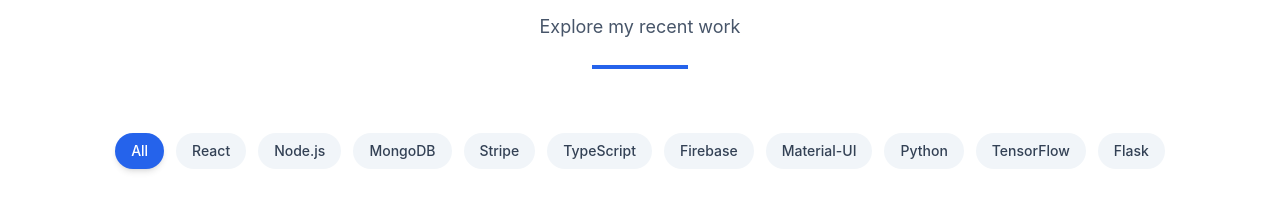
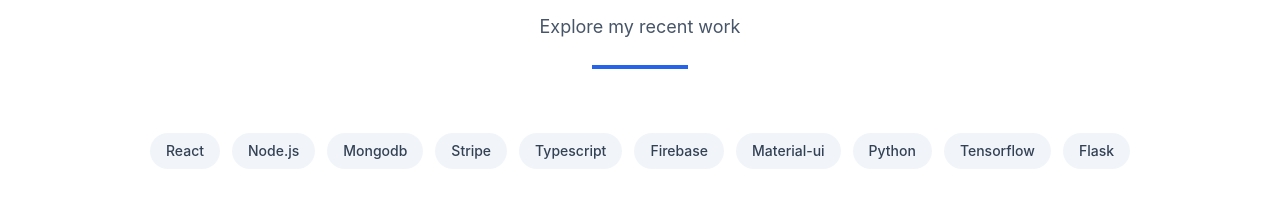
Before and after one commit to Josephalexantony-aot/my-portfolio-2025, a React (Vite) app: page / in a window 1280 px wide. Shown: the part 923-1138 px from the top of the page. Built offline with nearby package versions, Linux system fonts and the light colour scheme.

Commit message:
Removed filter fom projects

```diff
--- a/src/components/Projects.tsx
+++ b/src/components/Projects.tsx
@@ -1,29 +1,21 @@
-import React, { useState } from "react";
+import React from "react";
 import { motion } from "framer-motion";
 import { Github, ExternalLink } from "lucide-react";
 import { projects } from "../data/projects";
 import SectionTitle from "./SectionTitle";
 
 const Projects: React.FC = () => {
-  const [filter, setFilter] = useState<string>("all");
+  const allTags = Array.from(
+    new Set(projects.flatMap((project) => project.tags.map((tag) => tag.toLowerCase())))
+  );
 
-  const filterTags = [
-    "All",
-    ...new Set(projects.flatMap((project) => project.tags)),
-  ];
-
-  const filteredProjects =
-    filter === "all"
-      ? projects
-      : projects.filter((project) => project.tags.includes(filter));
+  const capitalize = (s: string) => s.charAt(0).toUpperCase() + s.slice(1);
 
   const containerVariants = {
     hidden: { opacity: 0 },
     visible: {
       opacity: 1,
-      transition: {
-        staggerChildren: 0.1,
-      },
+      transition: { staggerChildren: 0.1 },
     },
   };
 
@@ -40,20 +32,17 @@ const Projects: React.FC = () => {
     <section id="projects" className="py-20 bg-white dark:bg-secondary-900">
       <div className="container mx-auto px-4">
         <SectionTitle title="Projects" subtitle="Explore my recent work" />
+
+        {/* Tags shown just for display */}
         <div className="flex flex-wrap justify-center gap-3 mb-12">
-          {filterTags.map((tag) => (
+          {[ ...allTags].map((tag) => (
             <motion.button
               key={tag}
-              onClick={() => setFilter(tag.toLowerCase())}
-              className={`px-4 py-2 rounded-full text-sm font-medium transition-all ${
-                filter === tag.toLowerCase()
-                  ? "bg-primary-600 text-white shadow-md"
-                  : "bg-secondary-100 dark:bg-secondary-800 text-secondary-700 dark:text-secondary-300 hover:bg-secondary-200 dark:hover:bg-secondary-700"
-              }`}
+              className={`px-4 py-2 rounded-full text-sm font-medium transition-all bg-secondary-100 dark:bg-secondary-800 text-secondary-700 dark:text-secondary-300 hover:bg-secondary-200 dark:hover:bg-secondary-700`}
               whileHover={{ scale: 1.05 }}
               whileTap={{ scale: 0.95 }}
             >
-              {tag}
+              {capitalize(tag)}
             </motion.button>
           ))}
         </div>
@@ -65,7 +54,7 @@ const Projects: React.FC = () => {
           whileInView="visible"
           viewport={{ once: true, margin: "-100px" }}
         >
-          {filteredProjects.map((project) => (
+          {projects.map((project) => (
             <motion.div
               key={project.id}
               variants={itemVariants}
```
Also changed, not shown: src/data/education.ts (line endings or trailing spaces).
